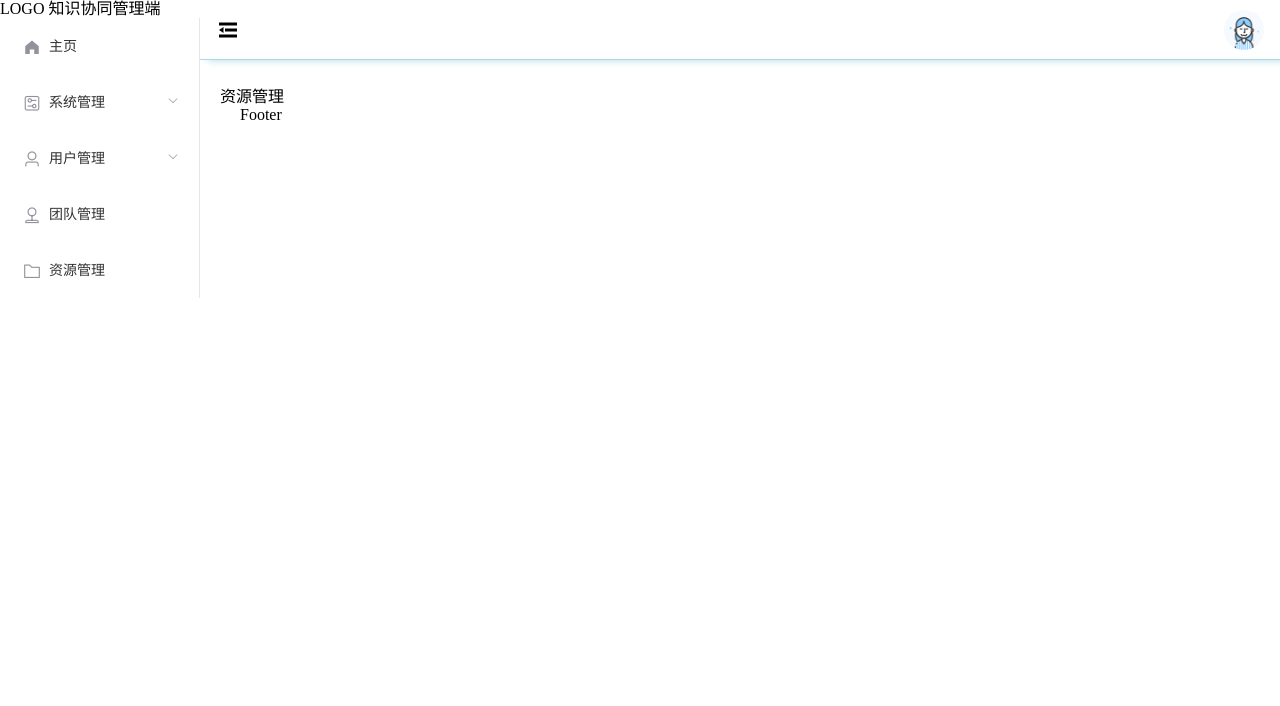
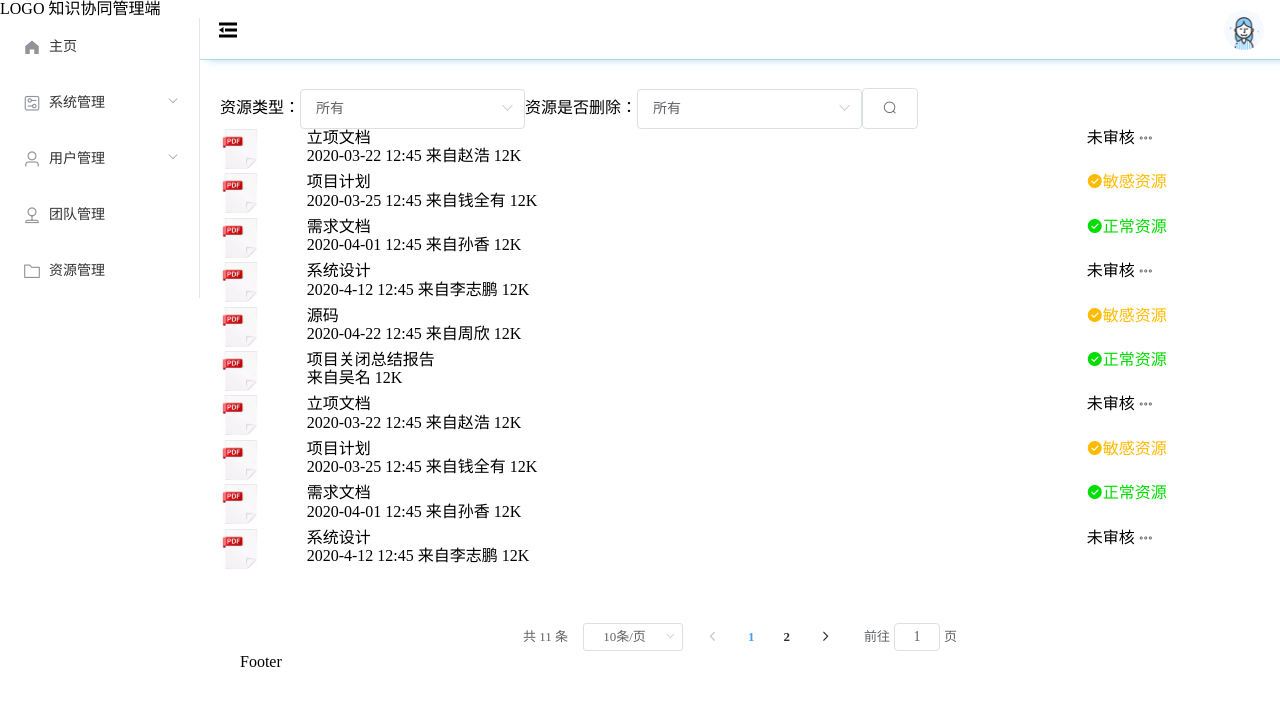
Before and after one commit to limengyun123/vue-knowledge-synergy-admin, a Vue app: page /main/resource in a window 1280 px wide. Shown: the top 706 px of the page. Built offline with nearby package versions, Linux system fonts and the light colour scheme.

Commit message:
资源管理的资源展示与审核

```diff
--- /dev/null
+++ b/src/api/resource.js
@@ -0,0 +1,9 @@
+import axios from 'axios';
+
+export const getResourcesApi = (param)=>{
+    return axios.post('/resource/getResources', param);
+}
+
+export const auditResourceApi = (param)=>{
+    return axios.post('/resource/auditResource', param);
+}
--- a/src/mock/index.js
+++ b/src/mock/index.js
@@ -1,6 +1,7 @@
 import Mock from 'mockjs';
 import loginApi from './login';
 import userApi from './user';
+import resourceApi from './resource';
 
 /**
  * Mock.mock( rurl, rtype, template )
@@ -26,3 +27,9 @@ Mock.mock("http://localhost:8081/logout", "post", loginApi.logout_result_suc);
 
  Mock.mock("http://localhost:8081/user/addAdmin", "post", userApi.add_admin_suc);
 //   Mock.mock("http://localhost:8081/user/addAdmin", "post", userApi.add_admin_fai);
+
+Mock.mock("http://localhost:8081/resource/getResources", "post", resourceApi.get_resources_suc);
+//   Mock.mock("http://localhost:8081/resource/getResources", "post", resourceApi.get_resources_fai);
+
+Mock.mock("http://localhost:8081/resource/auditResource", "post", resourceApi.audit_resource_suc);
+  // Mock.mock("http://localhost:8081/resource/auditResource", "post", resourceApi.audit_resource_fai);
--- /dev/null
+++ b/src/mock/resource.js
@@ -0,0 +1,48 @@
+const resources=[
+    { rId: 1, rName: "立项文档", rAuthorId: '234', rAuthorName: '赵浩', rUploadTime: '2020-03-22 12:45', rContent: '', rSize: '12K', rReview: 0, rIsDeleted: false },
+    { rId: 2, rName: "项目计划", rAuthorId: '41514', rAuthorName: '钱全有', rUploadTime: '2020-03-25 12:45', rContent: '', rSize: '12K', rReview: 1, rIsDeleted: false },
+    { rId: 3, rName: "需求文档", rAuthorId: '12414', rAuthorName: '孙香', rUploadTime: '2020-04-01 12:45', rContent: '', rSize: '12K',rReview: 2, rIsDeleted: false },
+    { rId: 4, rName: "系统设计", rAuthorId: '1242', rAuthorName: '李志鹏', rUploadTime: '2020-4-12 12:45', rContent: '', rSize: '12K', rReview: 0, rIsDeleted: false },
+    { rId: 5, rName: "源码", rAuthorId: '2456', rAuthorName: '周欣', rUploadTime: '2020-04-22 12:45', rContent: '', rSize: '12K', rReview: 1, rIsDeleted: false },
+    { rId: 6, rName: "项目关闭总结报告", rAuthorId: '12424', rAuthorName: '吴名', UploadTime: '2020-05-01 12:45', rContent: '', rSize: '12K', rReview: 2, rIsDeleted: false },
+    { rId: 7, rName: "立项文档", rAuthorId: '234', rAuthorName: '赵浩', rUploadTime: '2020-03-22 12:45', rContent: '', rSize: '12K', rReview: 0, rIsDeleted: false },
+    { rId: 8, rName: "项目计划", rAuthorId: '41514', rAuthorName: '钱全有', rUploadTime: '2020-03-25 12:45', rContent: '', rSize: '12K', rReview: 1, rIsDeleted: false },
+    { rId: 9, rName: "需求文档", rAuthorId: '12414', rAuthorName: '孙香', rUploadTime: '2020-04-01 12:45', rContent: '', rSize: '12K', rReview: 2, rIsDeleted: false },
+    { rId: 10, rName: "系统设计", rAuthorId: '1242', rAuthorName: '李志鹏', rUploadTime: '2020-4-12 12:45', rContent: '', rSize: '12K', rReview: 0, rIsDeleted: false },
+    { rId: 11, rName: "源码", rAuthorId: '2456', rAuthorName: '周欣', rUploadTime: '2020-04-22 12:45', rContent: '', rSize: '12K', rReview: 1, rIsDeleted: false },
+]
+
+export default {
+    get_resources_suc:(param)=>{
+        let prm = JSON.parse(param.body);
+        let cp = prm.currentPage, ps = prm.pageSize;
+
+        return {
+            code: 200,
+            msg: "查询成功",
+            data: {
+                resources: resources.slice((cp-1)*ps, cp*ps),
+                totalNum: resources.length,
+            }
+        }
+    },
+    get_resources_fai:(param)=>{
+        return {
+            code: 500,
+            msg: "查询失败，请稍后重试",
+        }
+    },
+    audit_resource_suc:(param)=>{
+        return {
+            code: 200,
+            msg: "审核成功",
+            data: { }
+        }
+    },
+    audit_resource_fai:(param)=>{
+        return {
+            code: 500,
+            msg: "审核失败",
+        }
+    }
+}
--- a/src/views/resource/resource.vue
+++ b/src/views/resource/resource.vue
@@ -1,4 +1,153 @@
 <template>
-    <div>资源管理
+    <div>
+        <div v-if="resources.length">
+            <div>
+                <span>资源类型：</span>
+                <el-select v-model="searchMothodType" slot="prepend">
+                    <el-option label="所有" :value="4"></el-option>
+                    <el-option label="未审核" :value="0"></el-option>
+                    <el-option label="敏感资源" :value="1"></el-option>
+                    <el-option label="正常资源" :value="2"></el-option>
+                </el-select>
+                <span>资源是否删除：</span>
+                <el-select v-model="searchMothodDeleted" slot="prepend">
+                    <el-option label="所有" :value="2"></el-option>
+                    <el-option label="未删除" :value="0"></el-option>
+                    <el-option label="已删除" :value="1"></el-option>
+                </el-select>
+                <el-button icon="el-icon-search" @click="searchSpecificResources"></el-button>
+            </div>
+            <div>
+                <div v-for="item in resources" :key="item.rId" class="project-resources">
+                    <el-row>
+                        <el-col :span="2">
+                            <el-avatar :src="require('@/assets/img/file_type_1.png')" shape="square" size="large"></el-avatar>
+                        </el-col>
+                        <el-col :span="18">
+                            <div>{{item.rName}}</div>
+                            <div>{{item.rUploadTime}} 来自{{item.rAuthorName}} {{item.rSize}}</div>
+                        </el-col>
+                        <el-col :span="4">
+                            <div v-if="item.rReview==2">
+                                <span class="el-icon-success icon-success">正常资源</span>
+                            </div>
+                            <div v-else-if="item.rReview==1">
+                                <span class="el-icon-success icon-warning">敏感资源</span>
+                            </div>
+                            <div v-else>
+                                <span>未审核 </span>
+                                <el-dropdown trigger="click" @command="handleAudit">
+                                    <span class="el-dropdown-link">
+                                        <span class="el-icon-more-outline"></span>
+                                    </span>
+                                    <el-dropdown-menu slot="dropdown">
+                                        <el-dropdown-item icon="el-icon-success" class="icon-success" :command="item.rId+'2'">正常资源</el-dropdown-item>
+                                        <el-dropdown-item icon="el-icon-success" class="icon-warning" :command="item.rId+'1'">敏感资源</el-dropdown-item>
+                                    </el-dropdown-menu>
+                                </el-dropdown>
+                            </div>
+                        </el-col>
+                    </el-row>
+                </div>
+            </div>
+            <el-pagination class="pagination"
+                @size-change="handleSizeChange"
+                @current-change="handleCurrentChange"
+                :current-page="paginationInfo.currentPage"
+                :page-sizes="[10, 20, 30, 40]"
+                :page-size="paginationInfo.pageSize"
+                layout="total, sizes, prev, pager, next, jumper"
+                :total="paginationInfo.totalNum"
+                :pager-count="paginationInfo.paperCount"
+                hide-on-single-page
+            >
+        </el-pagination>
+        </div>
+        <div v-else>
+            暂无资源
+        </div>
+
     </div>
 </template>
+
+<script>
+import {getResourcesApi, auditResourceApi} from '../../api/resource';
+
+export default {
+    name: "Resource",
+    data(){
+        return {
+            searchMothodType: 4,
+            searchMothodDeleted: 2,
+            paginationInfo:{
+                totalNum: 0,
+                currentPage: 1,
+                pageSize: 10,
+                pagerCount: 7
+            },
+            resources:[]
+        }
+    },
+    created(){
+        this.getResource();
+    },
+    methods:{
+        getResource(){
+            getResourcesApi({
+                currentPage:this.paginationInfo.currentPage,
+                pageSize:this.paginationInfo.pageSize,
+                type: this.searchMothodType,
+                isDeleted: this.searchMothodDeleted
+            }).then((result)=>{
+                this.resources = result.data.resources;
+                this.paginationInfo.totalNum = result.data.totalNum;
+            }).catch((reason=>{
+                this.$message.error(reason);
+            }));
+        },
+        searchSpecificResources(){
+            this.getResource();
+        },
+        handleAudit(e){
+            let rId = parseInt(e.substring(0, e.length-1));
+            let type = parseInt(e[e.length-1]);
+            // type: '1'：敏感资源 '2'：正常资源
+            auditResourceApi({rId: rId, type: type}).then((result)=>{
+                for(let item of this.resources){
+                    if(item.rId==rId){
+                        item.rReview = type;
+                        break;
+                    }
+                }
+            }).catch((reason)=>{
+                this.$message.error(reason);
+            })
+        },
+        handleSizeChange(val){
+            this.paginationInfo.pageSize = val;
+            this.getResource();
+        },
+        handleCurrentChange(val){
+            this.paginationInfo.currentPage = val;
+            this.getResource();
+        }
+    },
+}
+</script>
+
+<style scoped>
+    .pagination{
+        margin-top: 3rem;
+        text-align: center;
+    }
+
+    .icon-success{
+        color: #00dd00;
+    }
+
+    .icon-warning{
+        color: #ffbb00;
+    }
+
+
+</style>
--- a/src/views/user/admin.vue
+++ b/src/views/user/admin.vue
@@ -24,7 +24,7 @@
                 @size-change="handleSizeChange"
                 @current-change="handleCurrentChange"
                 :current-page="paginationInfo.currentPage"
-                :page-sizes="[3,10, 20, 30, 40]"
+                :page-sizes="[10, 20, 30, 40]"
                 :page-size="paginationInfo.pageSize"
                 layout="total, sizes, prev, pager, next, jumper"
                 :total="paginationInfo.totalNum"
```
Also changed, not shown: src/assets/img/file_type_1.png (added).
